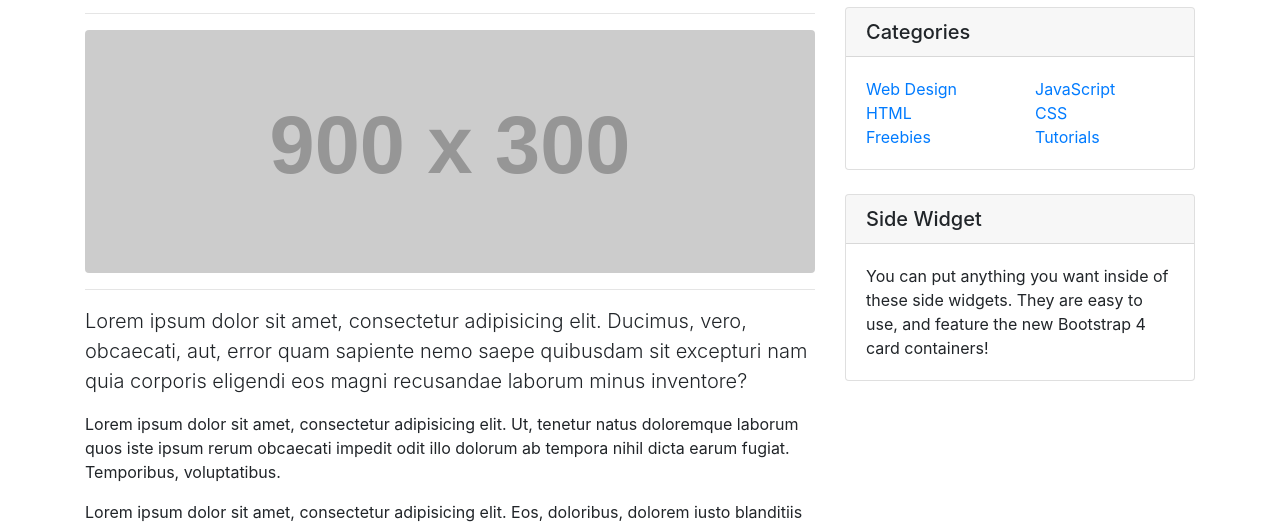
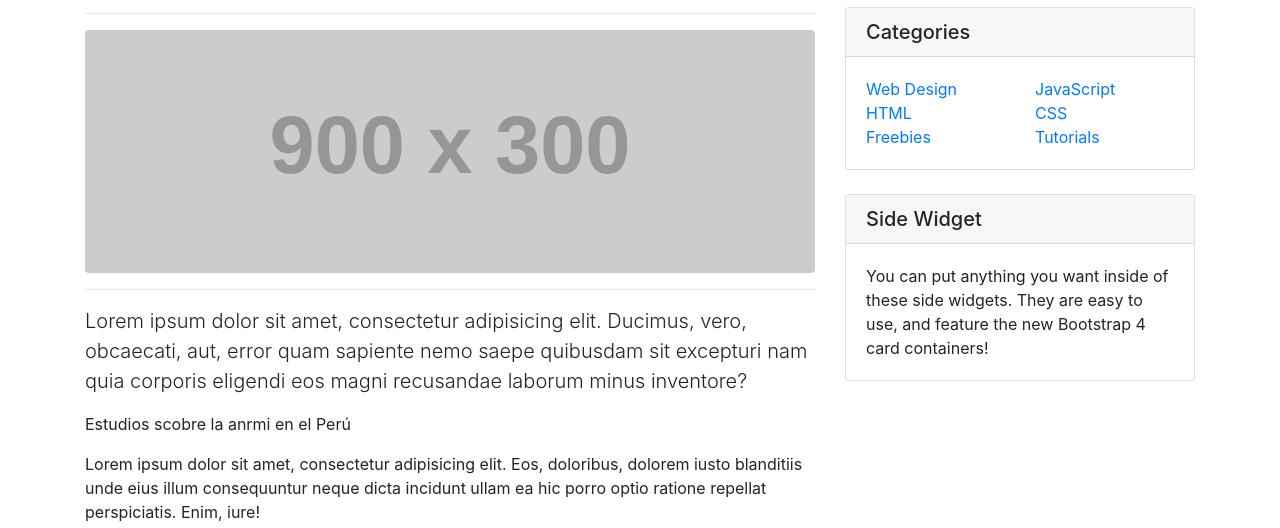
Before and after one commit to ChristianMucha/gpipage, a website: page index.html in a window 1280 px wide. Shown: the part 226-754 px from the top of the page. Drawn offline with Linux system fonts and the light colour scheme; placeholder pictures from the web are drawn by us.

Commit message:
Update index.html

```diff
--- a/index.html
+++ b/index.html
@@ -80,7 +80,7 @@
           <!-- Post Content -->
           <p class="lead">Lorem ipsum dolor sit amet, consectetur adipisicing elit. Ducimus, vero, obcaecati, aut, error quam sapiente nemo saepe quibusdam sit excepturi nam quia corporis eligendi eos magni recusandae laborum minus inventore?</p>
 
-          <p>Lorem ipsum dolor sit amet, consectetur adipisicing elit. Ut, tenetur natus doloremque laborum quos iste ipsum rerum obcaecati impedit odit illo dolorum ab tempora nihil dicta earum fugiat. Temporibus, voluptatibus.</p>
+          <p>Estudios scobre la anrmi en el Perú</p>
 
           <p>Lorem ipsum dolor sit amet, consectetur adipisicing elit. Eos, doloribus, dolorem iusto blanditiis unde eius illum consequuntur neque dicta incidunt ullam ea hic porro optio ratione repellat perspiciatis. Enim, iure!</p>
 
```
